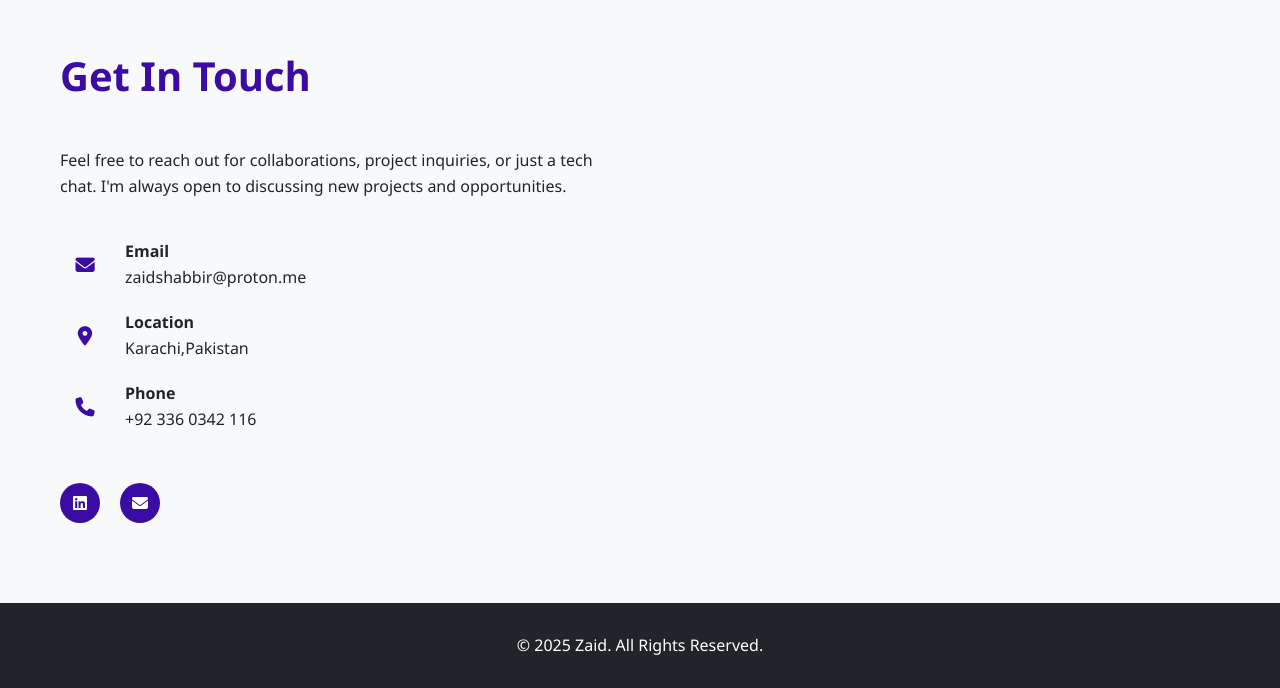
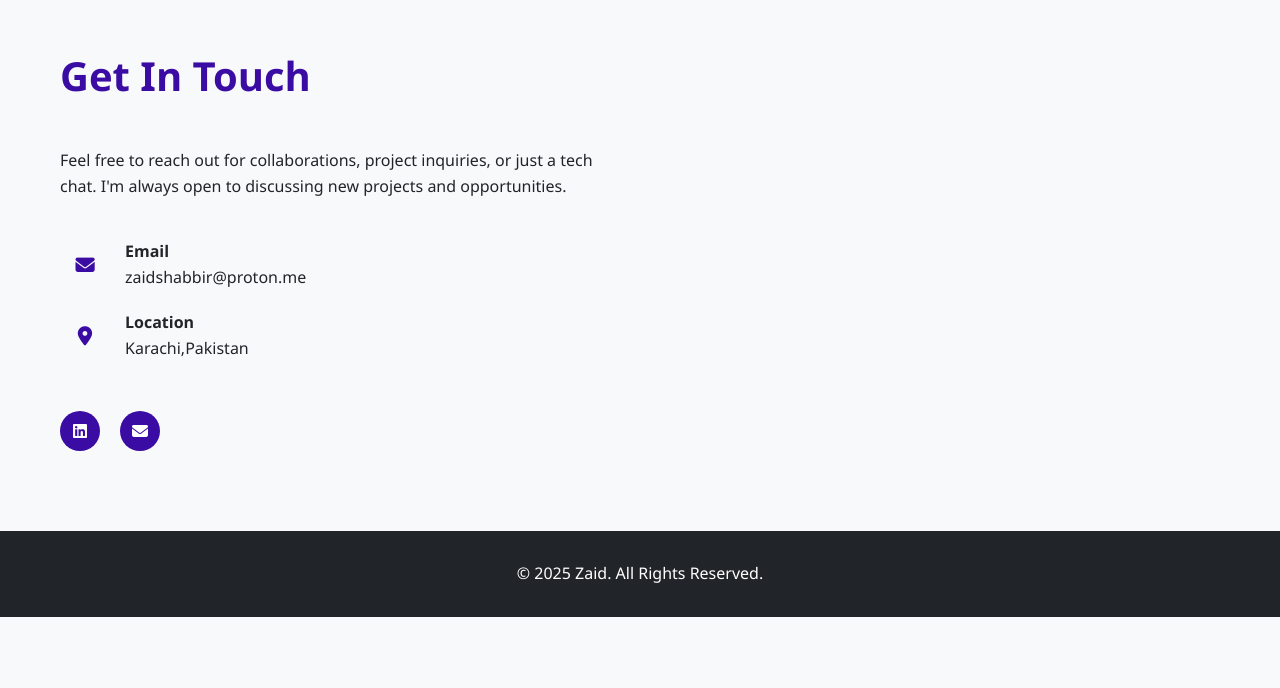
Before and after one commit to zayd100/portfolio, a plain HTML site: page index.html in a window 1280 px wide. Shown: the part 4308-4996 px from the top of the page. After the commit the page ends 4925 px from the top, so only its background shows below. Drawn offline with Linux system fonts and the light colour scheme.

Commit message:
Update index.html

```diff
--- a/index.html
+++ b/index.html
@@ -287,13 +287,7 @@
                             <p>Karachi,Pakistan</p>
                         </div>
                     </div>
-                    <div class="contact-item">
-                        <div class="contact-icon"><i class="fas fa-phone"></i></div>
-                        <div>
-                            <h4>Phone</h4>
-                            <p>+92 336 0342 116</p>
-                        </div>
-                    </div>
+
                     <div class="social-links" style="margin-top: 30px;">
 
                         <a href="https://www.linkedin.com/in/zaid-shabbir-953b4b184/" class="social-icon" style="background: var(--primary); color: white;"><i class="fab fa-linkedin"></i></a>
```
